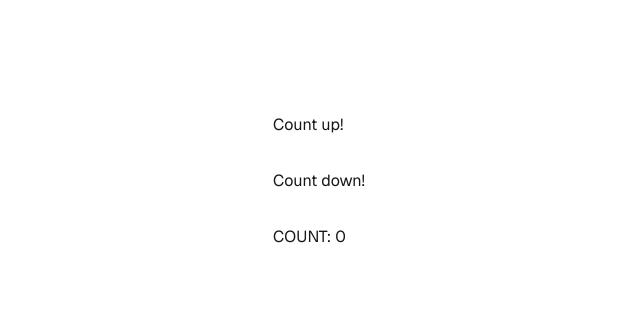
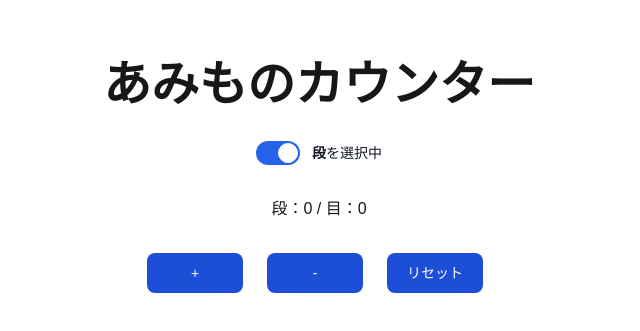
Before and after one commit to torchiba/next-amimono-counter, a Next.js app: page / in a window 1280 px wide. Shown: the part 219-550 px from the top of the page, without its empty margins (321-961 px from the left). Built offline with nearby package versions, Linux system fonts and the light colour scheme.

Commit message:
✨ 段と目切り替え実装、レイアウト調整

```diff
--- a/app/page.tsx
+++ b/app/page.tsx
@@ -5,41 +5,93 @@ import { useState } from "react";
 
 function MyButton({ count, onClick, text, disabled }) {
   return (
-    <button onClick={onClick} disabled={disabled}>
+    <button
+      type="button"
+      onClick={onClick}
+      disabled={disabled}
+      className="text-white bg-blue-700 hover:bg-blue-800 focus:ring-4 focus:ring-blue-300 font-medium rounded-lg text-sm px-5 py-2.5 me-2 mb-2 dark:bg-blue-600 dark:hover:bg-blue-700 focus:outline-none dark:focus:ring-blue-800"
+    >
       {text}
     </button>
   );
 }
 
 export default function Home() {
-  const [count, setCount] = useState(0);
+  const [danCount, setDanCount] = useState(0); // 段カウント
+  const [meCount, setMeCount] = useState(0); //目カウント
+  const [isDanActive, setDanActive] = useState(true); //トグルボタン
   const min = 0;
   const max = 999;
 
-  const handleCountUp = () => {
-    if (count < max) {
-      setCount((prevCount) => prevCount + 1);
+  //
+  const handleIncrement = () => {
+    if (isDanActive && danCount <= max) {
+      setDanCount(danCount + 1);
+    } else if (!isDanActive && meCount <= max) {
+      setMeCount(meCount + 1);
     }
   };
-  const handleCountDown = () => {
-    if (count > min) {
-      setCount((prevCount) => prevCount - 1);
+  const handleDecrement = () => {
+    console.log("danCount", danCount);
+    if (isDanActive && danCount > min) {
+      setDanCount(danCount - 1);
+    } else if (!isDanActive && meCount > min) {
+      setMeCount(meCount - 1);
     }
   };
+  const toggleCount = () => {
+    setDanActive(!isDanActive);
+  };
+  const handleReset = () => {
+    if (isDanActive) {
+      setDanCount(0);
+    } else {
+      setMeCount(0);
+    }
+  };
+
   return (
-    <div className="grid grid-rows-[20px_1fr_20px] items-center justify-items-center min-h-screen p-8 pb-20 gap-16 sm:p-20 font-[family-name:var(--font-geist-sans)]">
-      <main className="flex flex-col gap-8 row-start-2 items-center sm:items-start">
-        <MyButton
-          onClick={handleCountUp}
-          text="Count up!"
-          disabled={count >= max}
-        />
-        <MyButton
-          onClick={handleCountDown}
-          text="Count down!"
-          disabled={count <= min}
-        />
-        COUNT: {count}
+    <div className="grid grid-rows-[20px_1fr_20px] items-center justify-items-center min-h-screen p-8 pb-20 gap-16 sm:p-20">
+      <main className="flex flex-col gap-8 row-start-2 items-center">
+        <h1 className="text-5xl font-extrabold dark:text-white">
+          あみものカウンター
+        </h1>
+
+        <label className="inline-flex items-center cursor-pointer">
+          <input
+            type="checkbox"
+            value=""
+            className="sr-only peer"
+            checked={isDanActive}
+            onChange={() => setDanActive(!isDanActive)}
+          />
+          <div className="relative w-11 h-6 bg-gray-200 peer-focus:outline-none peer-focus:ring-4 peer-focus:ring-blue-300 dark:peer-focus:ring-blue-800 rounded-full peer dark:bg-gray-700 peer-checked:after:translate-x-full rtl:peer-checked:after:-translate-x-full peer-checked:after:border-white after:content-[''] after:absolute after:top-[2px] after:start-[2px] after:bg-white after:border-gray-300 after:border after:rounded-full after:h-5 after:w-5 after:transition-all dark:border-gray-600 peer-checked:bg-blue-600"></div>
+          <span className="ms-3 text-sm font-medium text-gray-900 dark:text-gray-300">
+            <strong>{isDanActive ? "段" : "目"}</strong>を選択中
+          </span>
+        </label>
+
+        <p>
+          段：{danCount} / 目：{meCount}
+        </p>
+
+        <div className="grid grid-cols-3 gap-4">
+          <MyButton
+            onClick={handleIncrement}
+            text="+"
+            disabled={danCount >= max || meCount >= max}
+          />
+          <MyButton
+            onClick={handleDecrement}
+            text="-"
+            disabled={danCount < min || meCount < min}
+          />
+          <MyButton
+            onClick={handleReset}
+            disabled={danCount >= max || meCount >= max}
+            text="リセット"
+          />
+        </div>
       </main>
     </div>
   );
```
